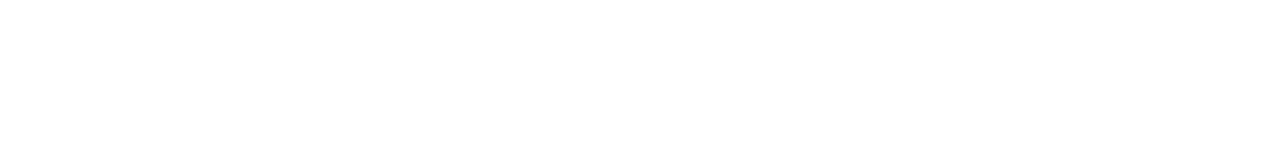
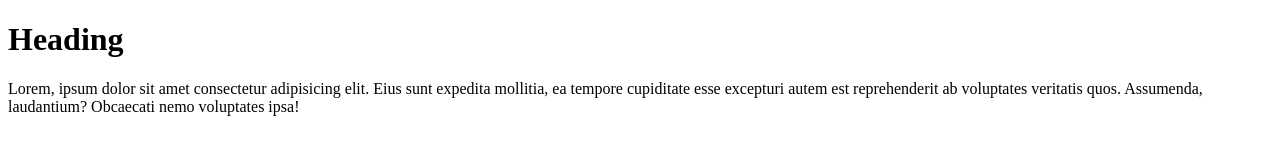
Before and after one commit to EndijsD/git-two, a plain HTML site: page index.html in a window 1280 px wide. Drawn offline with Linux system fonts and the light colour scheme.

Commit message:
added index html

```diff
--- a/index.html
+++ b/index.html
@@ -6,5 +6,7 @@
     </head>
 
     <body>
+        <h1>Heading</h1>
+        <p>Lorem, ipsum dolor sit amet consectetur adipisicing elit. Eius sunt expedita mollitia, ea tempore cupiditate esse excepturi autem est reprehenderit ab voluptates veritatis quos. Assumenda, laudantium? Obcaecati nemo voluptates ipsa!</p>
     </body>
 </html>
```
